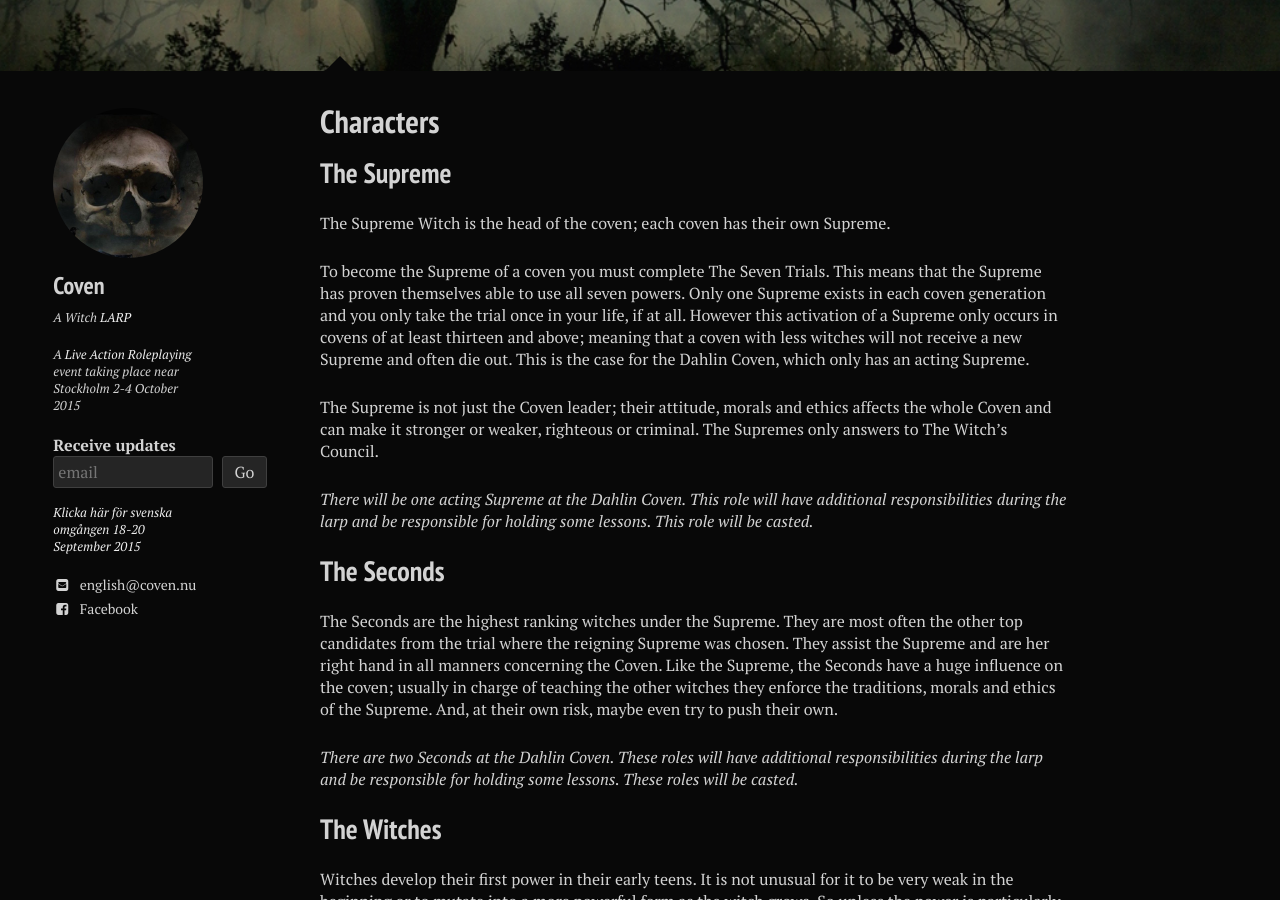
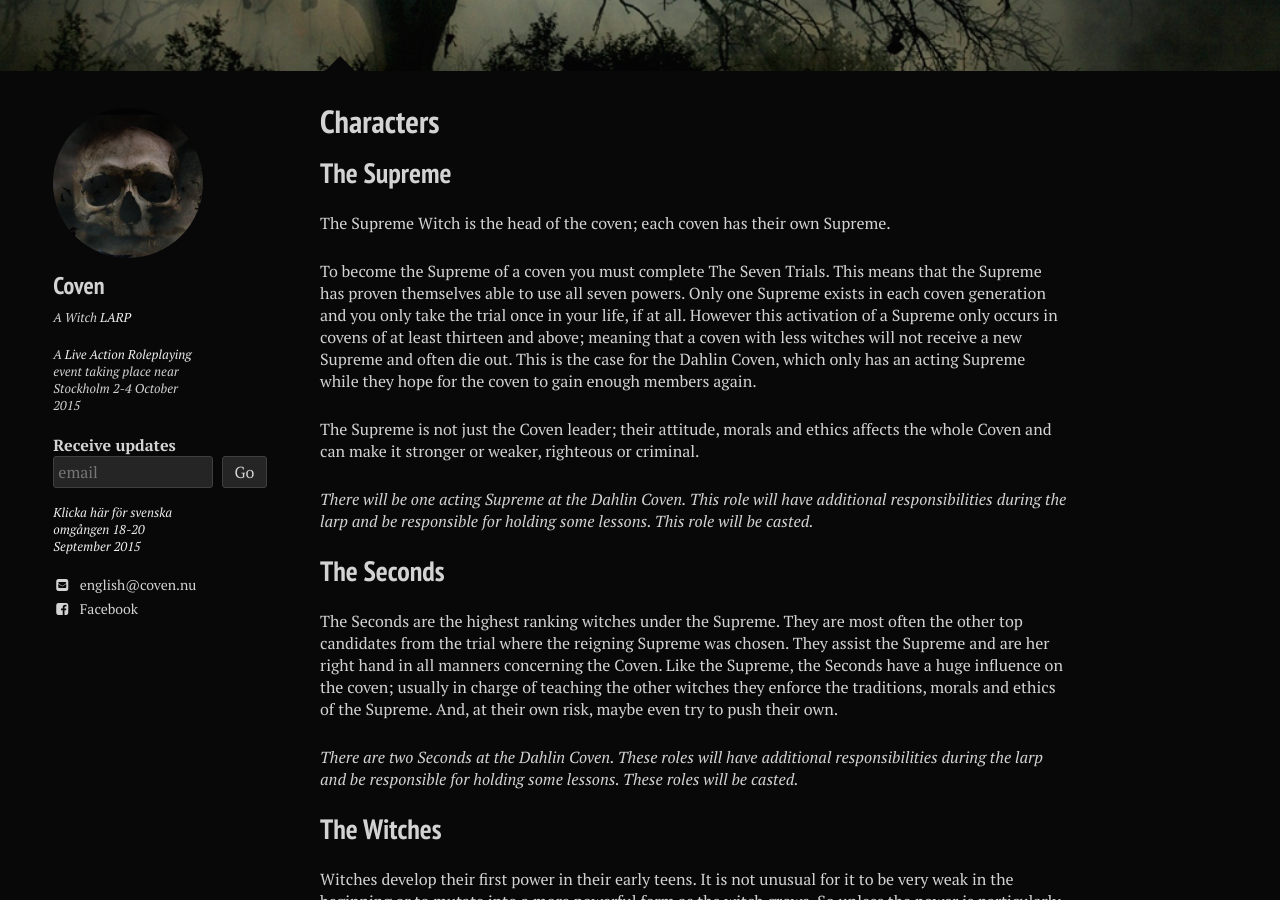
Before and after one commit to stanislavb/en.coven.nu, a Jekyll site: the page built from characters/index.md, in a window 1280 px wide and 900 px high, scrolled down 419 px. Built offline with Jekyll 4.4.1, drawn with Linux system fonts in a browser that asks for light colours; nearby versions of some CDN libraries.

Commit message:
Update index.md

```diff
--- a/characters/index.md
+++ b/characters/index.md
@@ -22,9 +22,9 @@ image:
 
 The Supreme Witch is the head of the coven; each coven has their own Supreme.
 
-To become the Supreme of a coven you must complete The Seven Trials. This means that the Supreme has proven themselves able to use all seven powers. Only one Supreme exists in each coven generation and you only take the trial once in your life, if at all. However this activation of a Supreme only occurs in covens of at least thirteen and above; meaning that a coven with less witches will not receive a new Supreme and often die out. This is the case for the Dahlin Coven, which only has an acting Supreme.
+To become the Supreme of a coven you must complete The Seven Trials. This means that the Supreme has proven themselves able to use all seven powers. Only one Supreme exists in each coven generation and you only take the trial once in your life, if at all. However this activation of a Supreme only occurs in covens of at least thirteen and above; meaning that a coven with less witches will not receive a new Supreme and often die out. This is the case for the Dahlin Coven, which only has an acting Supreme while they hope for the coven to gain enough members again.
 
-The Supreme is not just the Coven leader; their attitude, morals and ethics affects the whole Coven and can make it stronger or weaker, righteous or criminal. The Supremes only answers to The Witch’s Council.
+The Supreme is not just the Coven leader; their attitude, morals and ethics affects the whole Coven and can make it stronger or weaker, righteous or criminal.
 
 *There will be one acting Supreme at the Dahlin Coven. This role will have additional responsibilities during the larp and be responsible for holding some lessons. This role will be casted.*
 
```
